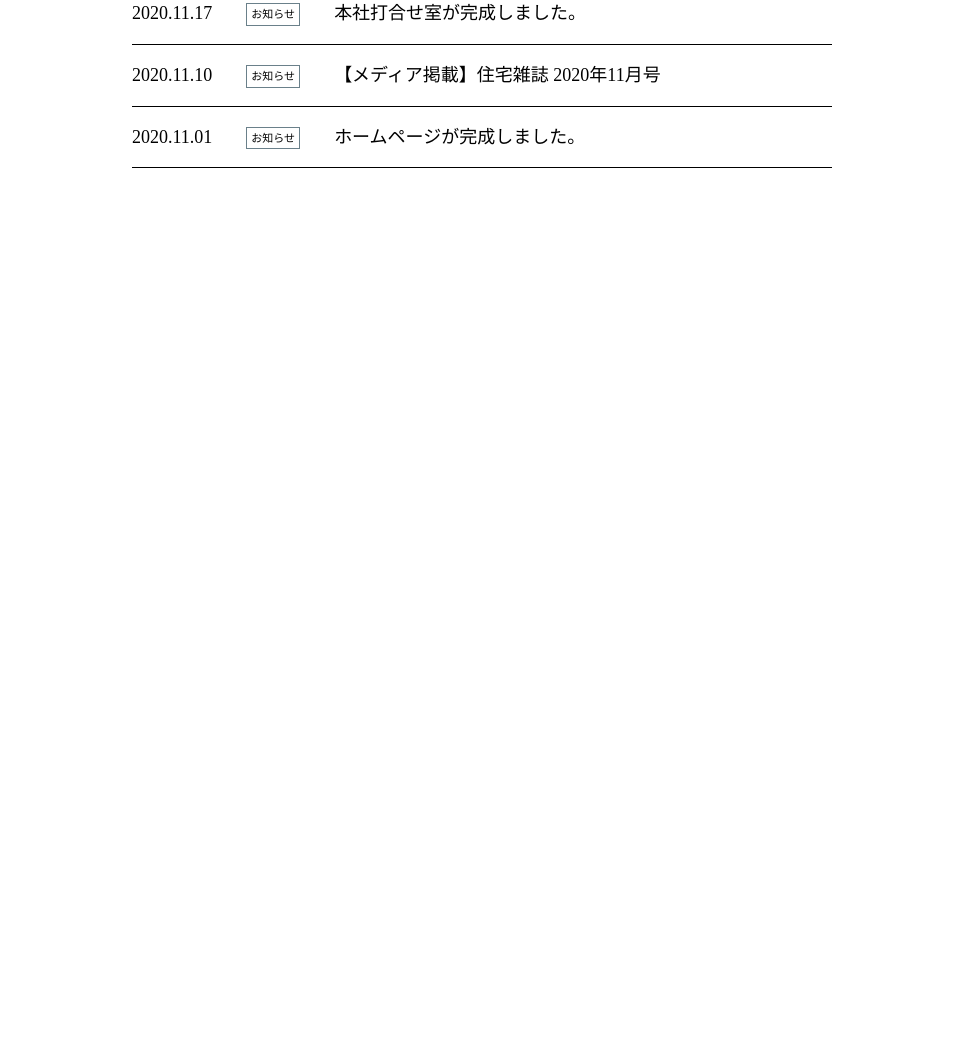
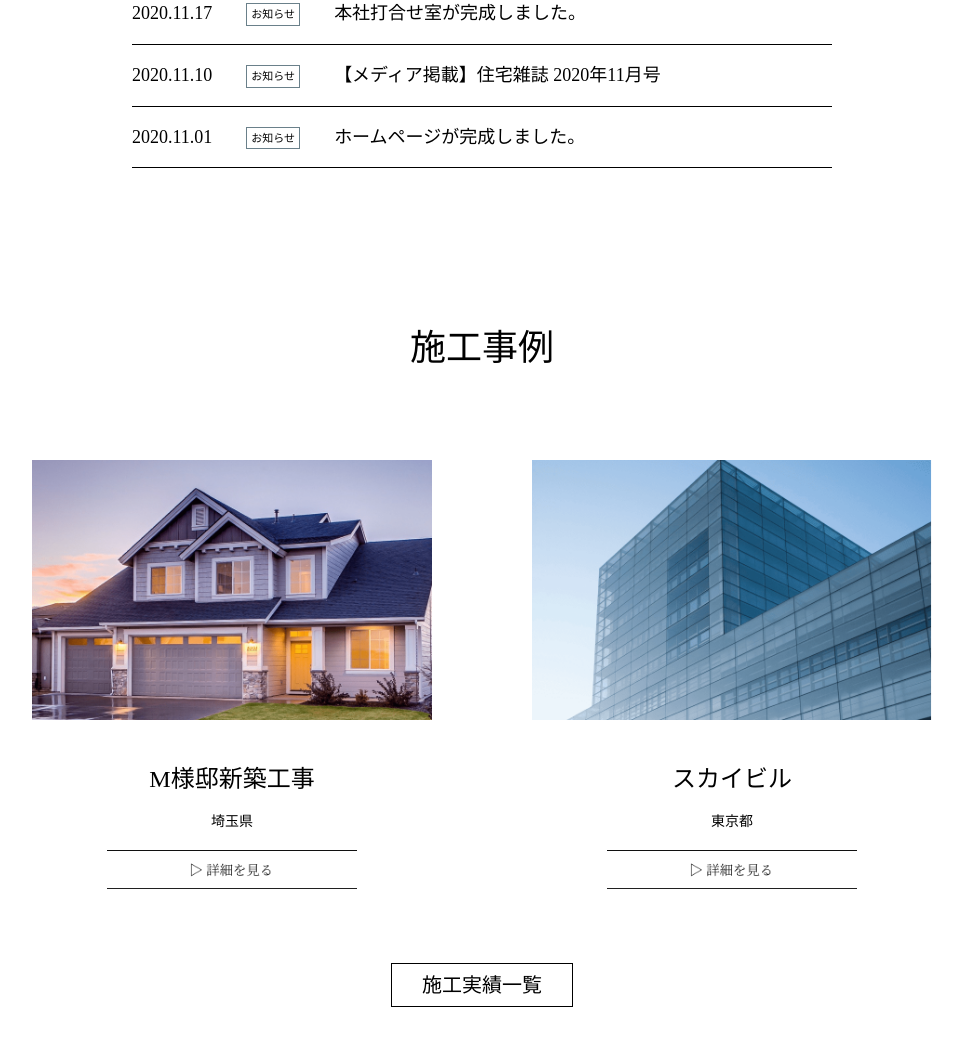
Before and after one commit to ktkr93/Aono_Construction, a plain HTML site: page index.html in a window 1280 px wide. Shown: the part 1008-2054 px from the top of the page, without its empty margins (158-1121 px from the left). Before the commit the page ends 1336 px from the top, so only its background shows below. Drawn offline with Linux system fonts and the light colour scheme.

Commit message:
add 施工事例

```diff
--- a/index.html
+++ b/index.html
@@ -59,6 +59,30 @@
         </div>
     </div>
 
+    <div class="case-study-wrapper">
+        <div class="case-study-container">
+            <h2>施工事例</h2>
+            <div class="case-study-box">
+                <div class="case-study01">
+                    <img class="case-study-MV" src="images/building1.png">
+                    <p class="case-study-title">M様邸新築工事</p>
+                    <p class="case-study-description">埼玉県</p>
+                    <a href="#"><img class="case-study-more" src="images/more.png"></a>
+                </div>
+                <div class="case-study02">
+                    <img class="case-study-MV" src="images/building2.png">
+                    <p class="case-study-title">スカイビル</p>
+                    <p class="case-study-description">東京都</p>
+                    <a href="#"><img class="case-study-more" src="images/more.png"></a>
+                </div>
+            </div>
+            <div class="btn">
+                <a  href="#">施工実績一覧</a>
+            </div>
+        </div>
+    </div>
+    </div>
+
 </body>
 
 </html>
--- a/stylesheet.css
+++ b/stylesheet.css
@@ -9,6 +9,12 @@ body {
 
 a {
     text-decoration: none;
+}
+
+h2 {
+    text-align: center;
+    margin-bottom: 90px;
+    font-size: 36px;
 }
 
 .container {
@@ -72,12 +78,6 @@ header {
     margin: 0 auto;
 }
 
-.news-container h2 {
-    text-align: center;
-    margin-bottom: 90px;
-    font-size: 36px;
-}
-
 dl {
     width: 100%;
     font-size: 18px;
@@ -101,3 +101,47 @@ dd {
     padding: 4px;
     border: 1px solid #6A808A;
 }
+
+.case-study-wrapper {
+    margin: 80px 0 160px 0;
+}
+
+.case-study-container {
+    max-width: 1000px;
+    width: 100%;
+    margin: 0 auto;
+}
+
+.case-study-box {
+    display: flex;
+    text-align: center;
+}
+
+.case-study-MV {
+    width: 80%;
+}
+
+.case-study-title {
+    font-size: 24px;
+    padding-top: 46px;
+}
+
+.case-study-description {
+    font-size: 14px;
+    padding: 20px 0;
+}
+
+.case-study-more {
+    width: 50%;
+}
+
+.btn {
+    margin: 85px 0 60px 0;
+    text-align: center;
+}
+
+.btn a {
+    border: 1px solid #000;
+    font-size: 20px;
+    padding: 10px 30px;
+}
```
